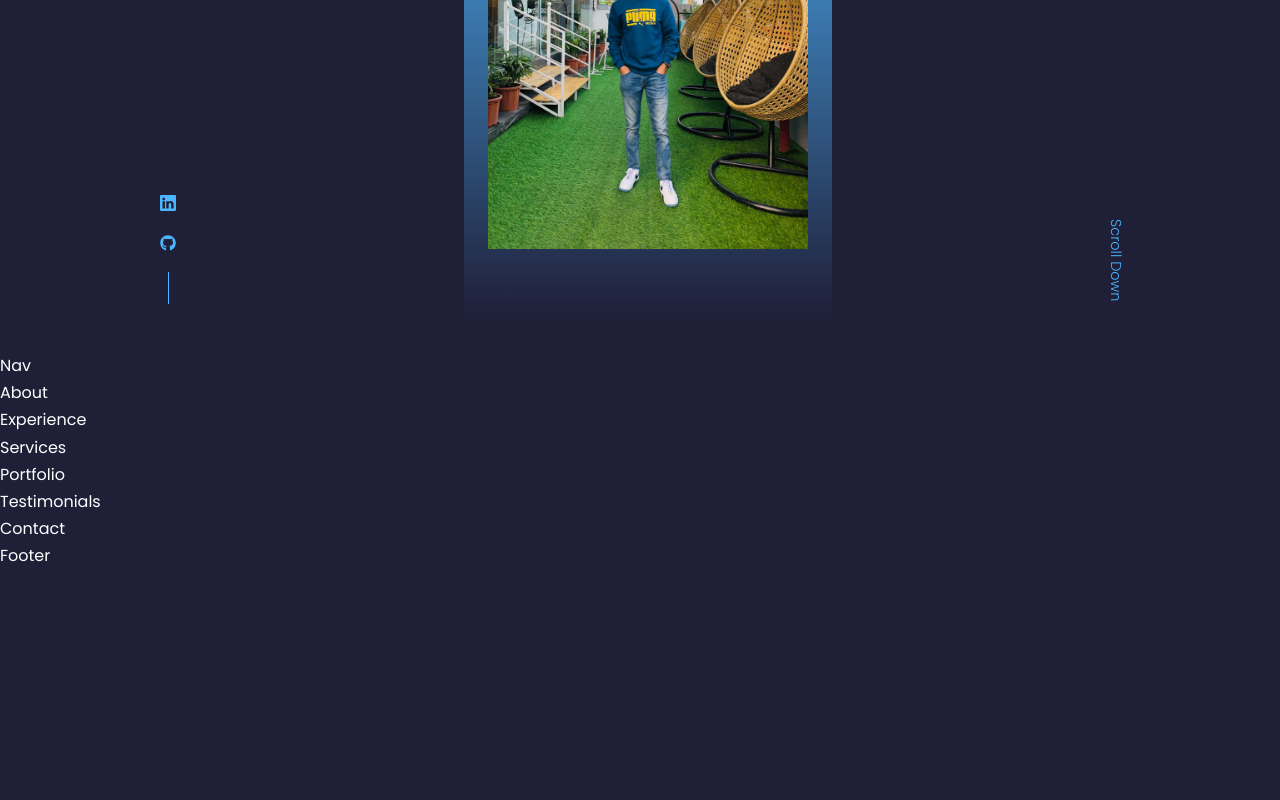
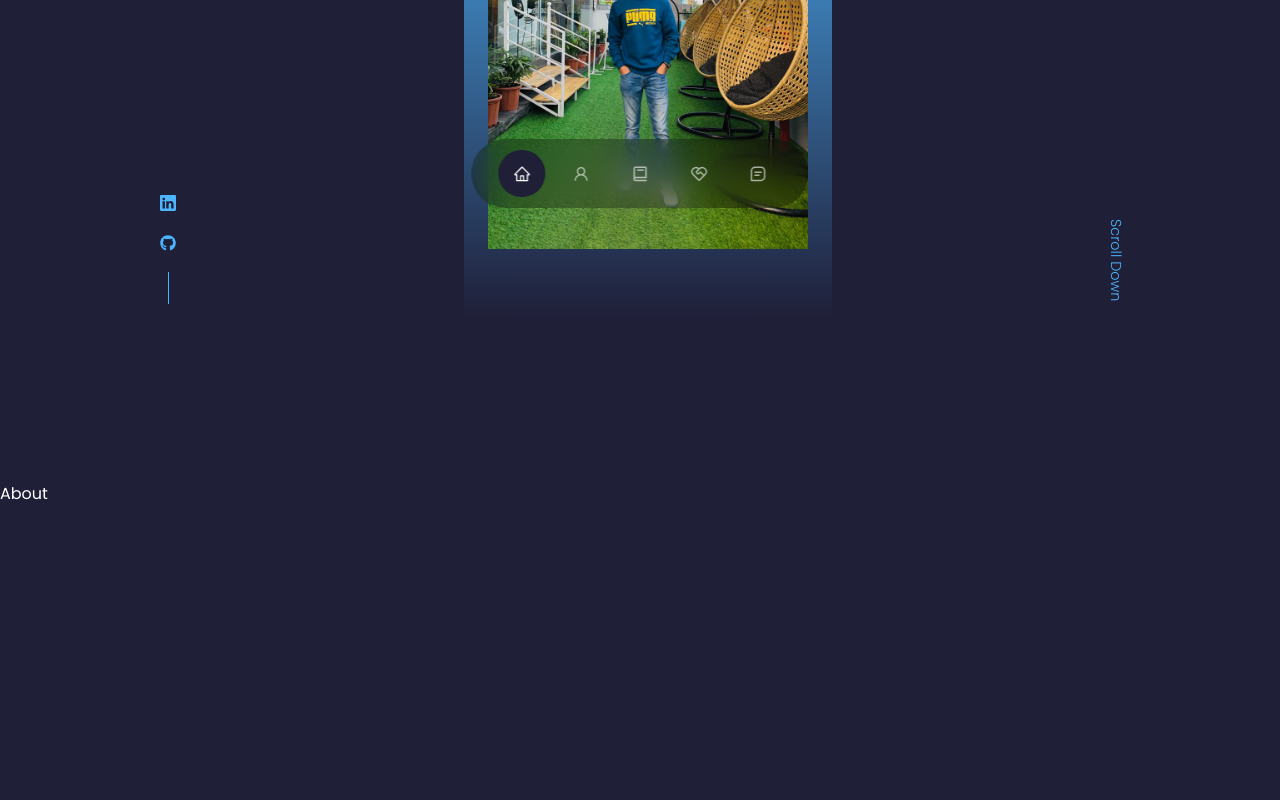
Before and after one commit to mukuljeswani/Portfolio-website, a React (Create React App) app in the folder react-portfolio-websit/: page / in a window 1280 px wide. Shown: the part 560-1360 px from the top of the page. Before the commit the page ends 1130 px from the top, so only its background shows below. Built offline with nearby package versions, Linux system fonts and the light colour scheme.

Commit message:
nav components  is done

```diff
--- a/react-portfolio-websit/src/components/about/About.jsx
+++ b/react-portfolio-websit/src/components/about/About.jsx
@@ -3,7 +3,7 @@
 
 const About = () => {
   return (
-    <div>About</div>
+    <section id='about'>About</section>
   )
 }
 
--- a/react-portfolio-websit/src/components/contact/Contact.jsx
+++ b/react-portfolio-websit/src/components/contact/Contact.jsx
@@ -3,7 +3,7 @@
 
 const Contact = () => {
   return (
-    <div>Contact</div>
+    <section id='contact'>Contact</section>
   )
 }
 
--- a/react-portfolio-websit/src/components/experience/Experience.jsx
+++ b/react-portfolio-websit/src/components/experience/Experience.jsx
@@ -3,7 +3,7 @@
 
 const Experience = () => {
   return (
-    <div>Experience</div>
+    <section id='experience'>Experience</section>
   )
 }
 
--- a/react-portfolio-websit/src/components/nav/Nav.css
+++ b/react-portfolio-websit/src/components/nav/Nav.css
@@ -0,0 +1,33 @@
+nav {
+  background: rgba(0, 0, 0, 0.3);
+  width: max-content;
+  display: block;
+  padding: 0.7rem 1.7rem;
+  z-index: 2;
+  position: fixed;
+  left: 50%;
+  transform: translateX(-50%);
+  bottom: 2rem;
+  display: flex;
+  gap: 0.8rem;
+  border-radius: 3rem;
+  backdrop-filter: blur(15px);
+}
+
+nav a {
+  background: transparent;
+  padding: 0.9rem;
+  border-radius: 50%;
+  display: flex;
+  color: var(--color-light);
+  font-size: 1.1rem;
+}
+
+nav a:hover {
+  background: rgba(0, 0, 0, 0.3);
+}
+
+nav a.active {
+  background: var(--color-bg);
+  color: var(--color-white);
+}
--- a/react-portfolio-websit/src/components/nav/Nav.jsx
+++ b/react-portfolio-websit/src/components/nav/Nav.jsx
@@ -1,10 +1,53 @@
-import React from 'react'
-import './Nav.css'
+import React from "react";
+import "./Nav.css";
+import { AiOutlineHome } from "react-icons/ai";
+import { AiOutlineUser } from "react-icons/ai";
+import { BiBook } from "react-icons/bi";
+import { RiServiceLine } from "react-icons/ri";
+import { BiMessageSquareDetail } from "react-icons/bi";
+import { useState } from "react";
 
 const Nav = () => {
+  const [activeNav, setActiveNav] = useState("#");
   return (
-    <div>Nav</div>
-  )
-}
+    <nav>
+      <a
+        href="#"
+        onClick={() => setActiveNav("#")}
+        className={activeNav === "#" ? "active" : ""}
+      >
+        <AiOutlineHome />
+      </a>
+      <a
+        href="#about"
+        onClick={() => setActiveNav("#about")}
+        className={activeNav === "#about" ? "active" : ""}
+      >
+        <AiOutlineUser />
+      </a>
+      <a
+        href="#experience"
+        onClick={() => setActiveNav("#experience")}
+        className={activeNav === "#experience" ? "active" : ""}
+      >
+        <BiBook />
+      </a>
+      <a
+        href="#services"
+        onClick={() => setActiveNav("#services")}
+        className={activeNav === "#services" ? "active" : ""}
+      >
+        <RiServiceLine />
+      </a>
+      <a
+        href="#contact"
+        onClick={() => setActiveNav("#contact")}
+        className={activeNav === "#contact" ? "active" : ""}
+      >
+        <BiMessageSquareDetail />
+      </a>
+    </nav>
+  );
+};
 
-export default Nav
+export default Nav;
--- a/react-portfolio-websit/src/components/portfolio/Portfolio.jsx
+++ b/react-portfolio-websit/src/components/portfolio/Portfolio.jsx
@@ -3,7 +3,7 @@
 
 const Portfolio = () => {
   return (
-    <div>Portfolio</div>
+    <section id='portfolio'>Portfolio</section>
   )
 }
 
--- a/react-portfolio-websit/src/components/services/Services.jsx
+++ b/react-portfolio-websit/src/components/services/Services.jsx
@@ -3,7 +3,7 @@
 
 const Services = () => {
   return (
-    <div>Services</div>
+    <section id='services'>Services</section>
   )
 }
 
--- a/react-portfolio-websit/src/components/testimonials/Testimonials.jsx
+++ b/react-portfolio-websit/src/components/testimonials/Testimonials.jsx
@@ -3,7 +3,7 @@
 
 const Testimonials = () => {
   return (
-    <div>Testimonials</div>
+    <section id='testimonials'>Testimonials</section>
   )
 }
 
--- a/react-portfolio-websit/src/index.css
+++ b/react-portfolio-websit/src/index.css
@@ -62,6 +62,7 @@
 
 section {
   margin-top: 8rem;
+  height: 100vh;
 }
 
 section > h2,
```
